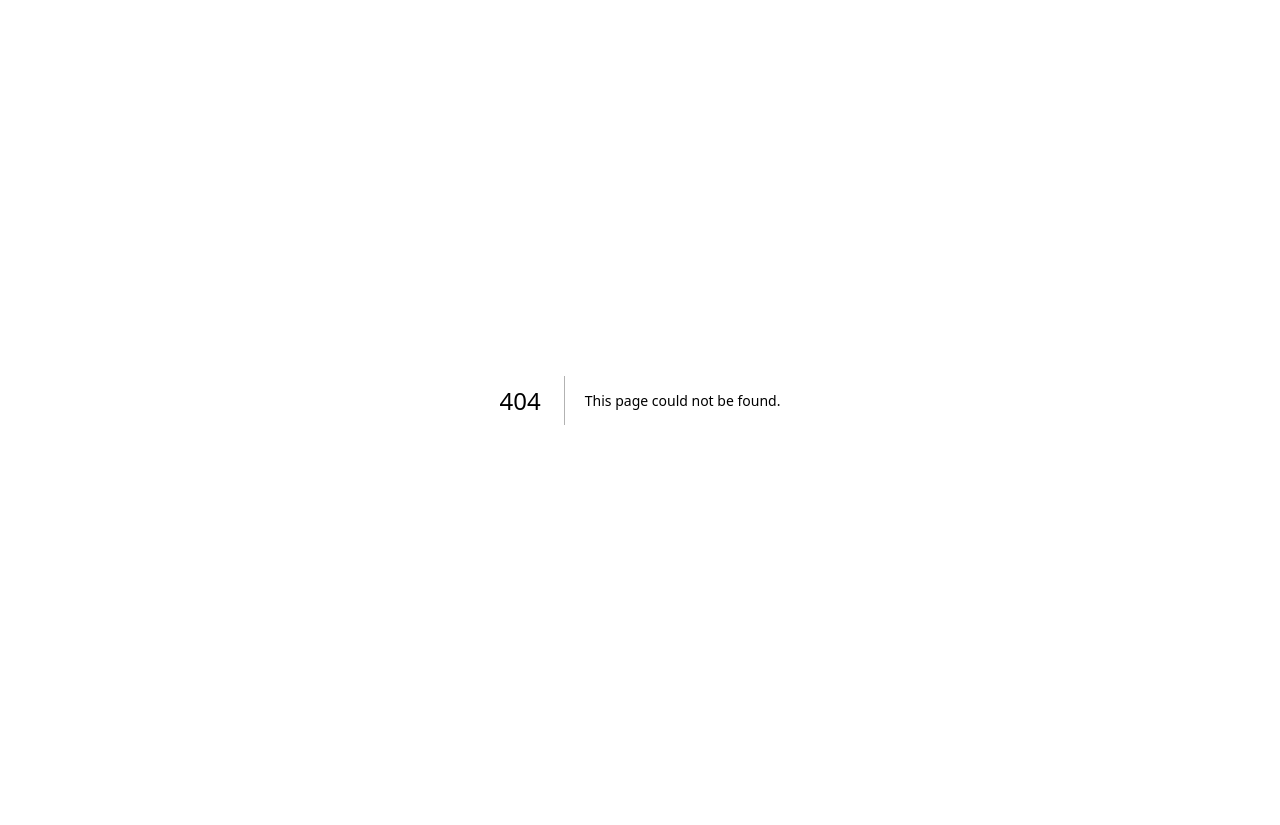
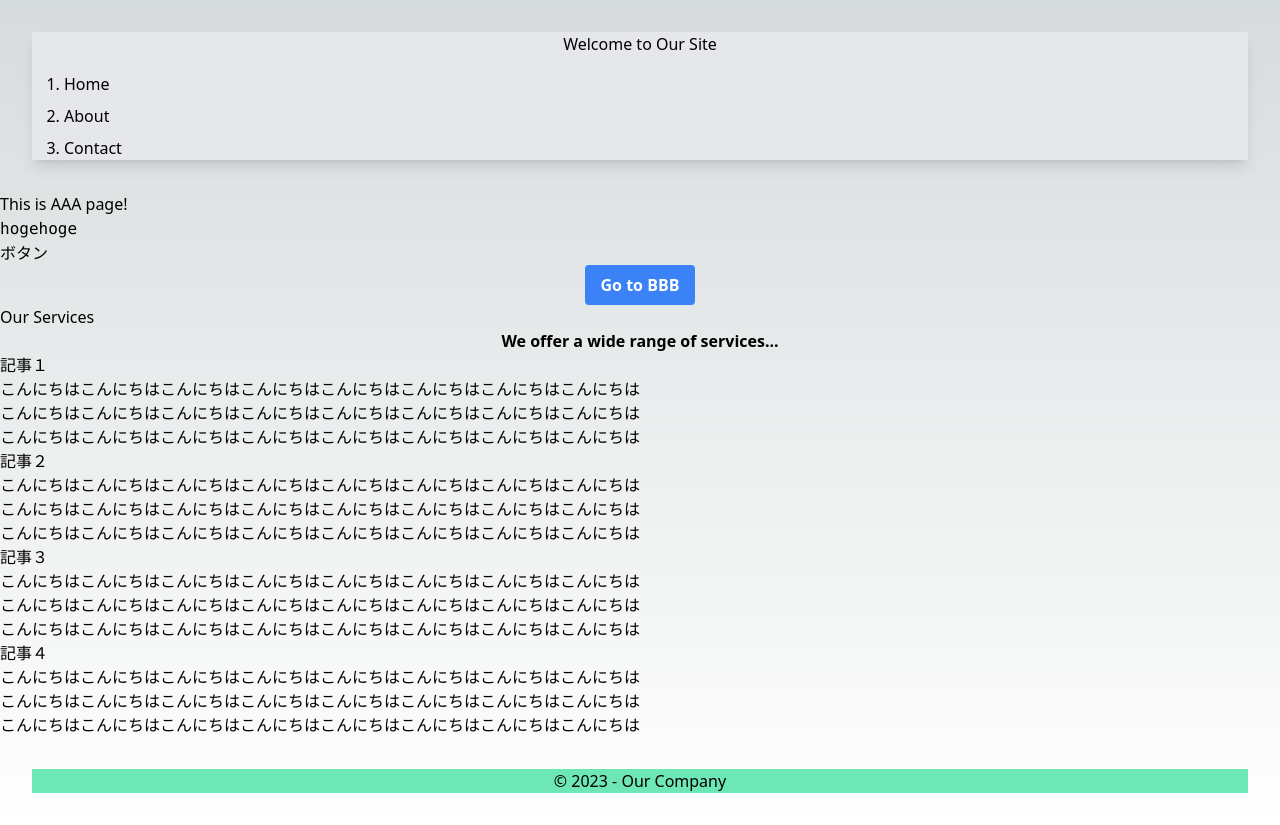
Before and after one commit to ccbc7/study-react2, a Next.js app: page /AAA in a window 1280 px wide. Before the commit this address had no page. Before the commit the page ends 800 px from the top, so only its background shows below. Built offline with nearby package versions, Linux system fonts and the light colour scheme.

Commit message:
✨ 1sr commit

```diff
--- /dev/null
+++ b/src/components/Footer.jsx
@@ -0,0 +1,7 @@
+export function Footer() {
+  return (
+    <footer class='bg-emerald-300 text-center m-8'>
+      <p>© 2023 - Our Company</p>
+    </footer>
+  );
+}
--- /dev/null
+++ b/src/components/Header.jsx
@@ -0,0 +1,16 @@
+export function Header() {
+  return (
+    <header>
+        <div class="m-8 bg-gray-200 shadow-lg text-center">
+          <h2>Welcome to Our Site</h2>
+          <nav>
+              <ul class="m-4 space-y-2 text-left list-decimal pl-4">
+                  <li><a href="#">Home</a></li>
+                  <li><a href="#">About</a></li>
+                  <li><a href="#">Contact</a></li>
+              </ul>
+          </nav>
+        </div>
+    </header>
+  );
+}
--- /dev/null
+++ b/src/components/Headline.jsx
@@ -0,0 +1,11 @@
+export function Headline (props) {
+  console.log(props); // クロームで検証
+  console.log(props.kid); // クロームで検証
+  return (
+    <>
+      <h1>This is {props.title} page!</h1>
+      <p>{props.comp}</p>
+      <button onClick={props.onClick}>ボタン</button>
+    </>
+  );
+}
--- /dev/null
+++ b/src/pages/AAA.jsx
@@ -0,0 +1,66 @@
+// import React from "react";
+import { Header } from "../components/Header";
+import { Footer } from "../components/Footer";
+import { Headline } from "../components/Headline";
+import Link from "next/link"
+
+export default function SampleHTML() {
+  return (
+    <>
+      <Header/>
+      <main>
+        <Headline
+        title="AAA"
+        number={1}
+        array={[1, 2, 3]}
+        obj={{ foo: "foo", bar: "bar" }}
+        boolean={false}
+        // boolean
+        comp={<code>hogehoge</code>} // propにjsxを渡す
+        onClick={() => alert("クリック！")}
+        kid// チルドレン
+        />
+
+        <section>
+          <Link href="/BBB">
+            <div class='flex justify-center items-center '>
+              <button class="bg-blue-500 hover:bg-blue-700 text-white font-bold py-2 px-4 rounded text-center">
+                Go to BBB
+              </button>
+            </div>
+          </Link>
+        </section>
+
+        <section>
+          <h2>Our Services</h2>
+          <p class="font-bold text-center">We offer a wide range of services...</p>
+        </section>
+        <section>
+          <h2>記事１</h2>
+          <p>こんにちはこんにちはこんにちはこんにちはこんにちはこんにちはこんにちはこんにちは</p>
+          <p>こんにちはこんにちはこんにちはこんにちはこんにちはこんにちはこんにちはこんにちは</p>
+          <p>こんにちはこんにちはこんにちはこんにちはこんにちはこんにちはこんにちはこんにちは</p>
+        </section>
+        <section>
+          <h2>記事２</h2>
+          <p>こんにちはこんにちはこんにちはこんにちはこんにちはこんにちはこんにちはこんにちは</p>
+          <p>こんにちはこんにちはこんにちはこんにちはこんにちはこんにちはこんにちはこんにちは</p>
+          <p>こんにちはこんにちはこんにちはこんにちはこんにちはこんにちはこんにちはこんにちは</p>
+        </section>
+        <section>
+          <h2>記事３</h2>
+          <p>こんにちはこんにちはこんにちはこんにちはこんにちはこんにちはこんにちはこんにちは</p>
+          <p>こんにちはこんにちはこんにちはこんにちはこんにちはこんにちはこんにちはこんにちは</p>
+          <p>こんにちはこんにちはこんにちはこんにちはこんにちはこんにちはこんにちはこんにちは</p>
+        </section>
+        <section>
+          <h2>記事４</h2>
+          <p>こんにちはこんにちはこんにちはこんにちはこんにちはこんにちはこんにちはこんにちは</p>
+          <p>こんにちはこんにちはこんにちはこんにちはこんにちはこんにちはこんにちはこんにちは</p>
+          <p>こんにちはこんにちはこんにちはこんにちはこんにちはこんにちはこんにちはこんにちは</p>
+        </section>
+      </main>
+      <Footer/>
+    </>
+  );
+}
```
Also changed, not shown: src/pages/_app.jsx (renamed from src/pages/_app.js), src/pages/_document.jsx (renamed from src/pages/_document.js), src/pages/index.jsx (renamed from src/pages/index.js).
